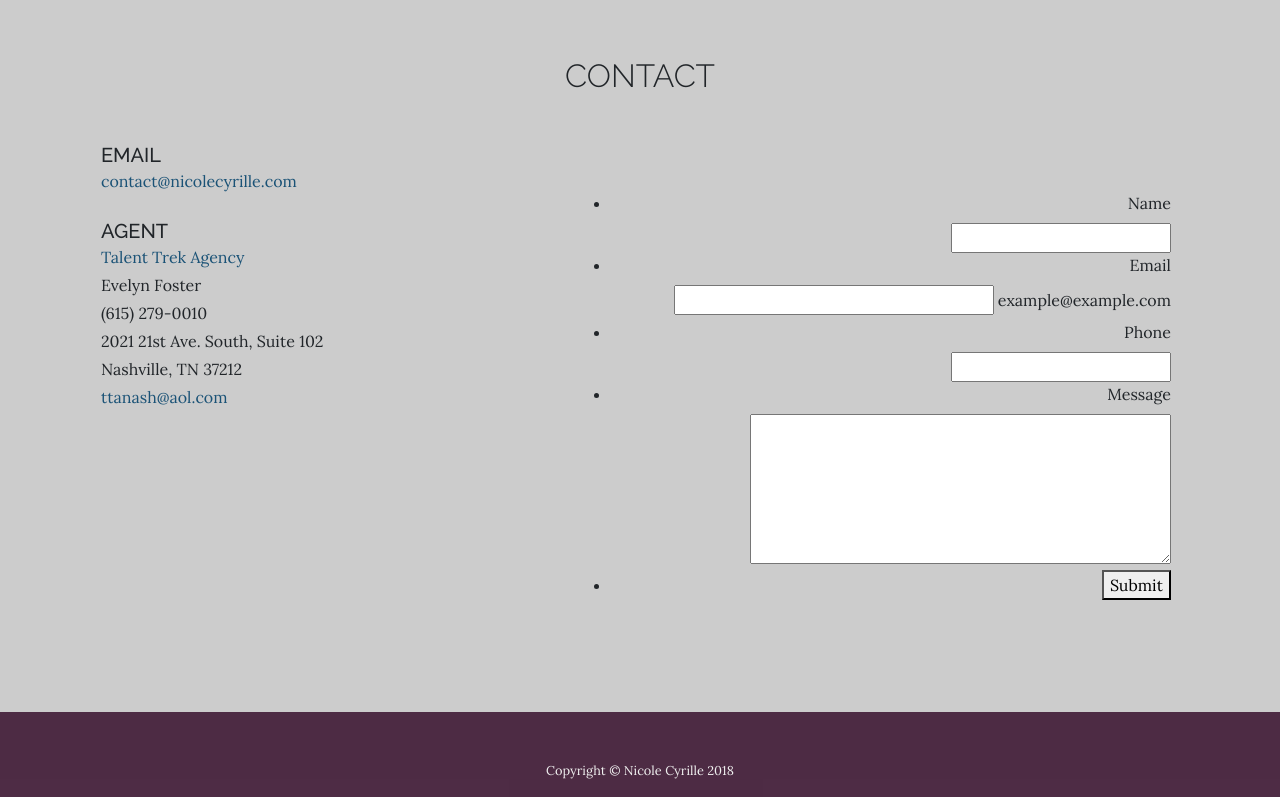
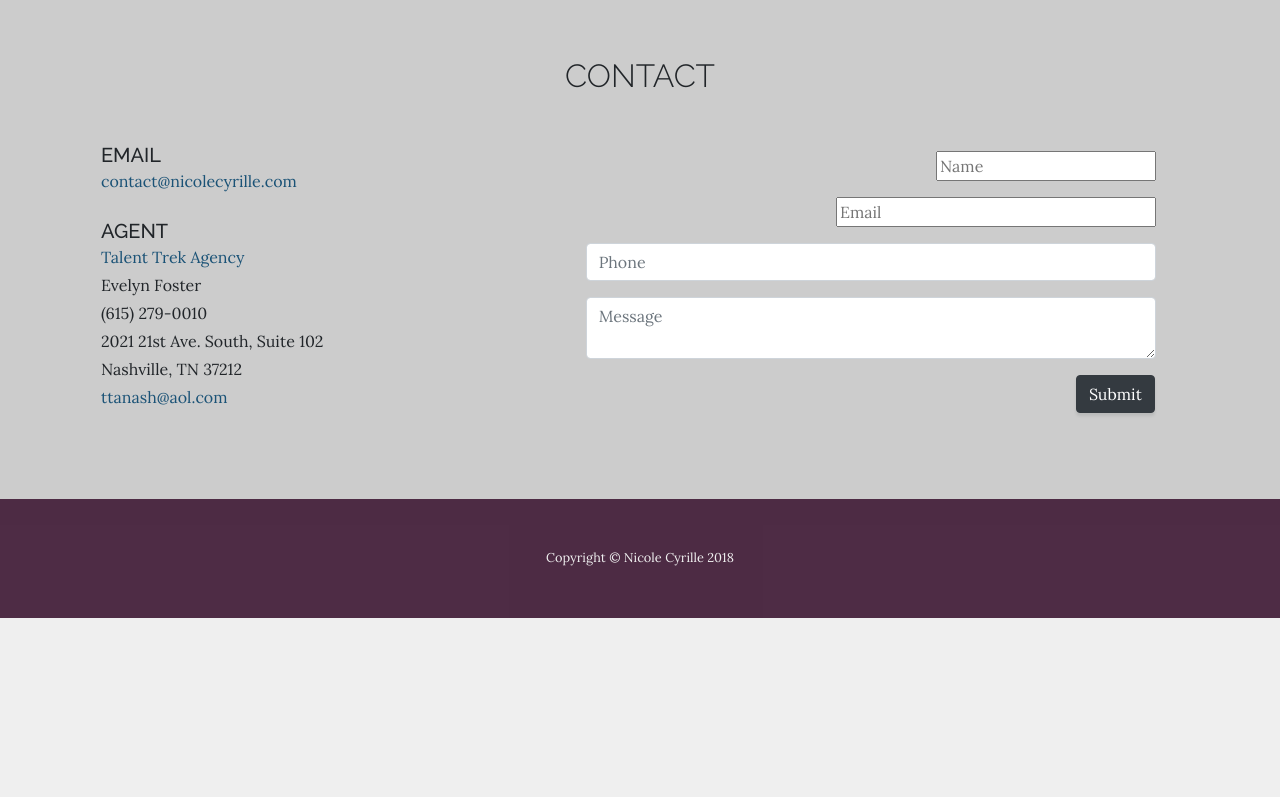
Before and after one commit to jillianannette/Nicole-Cyrille, a website: page index.html in a window 1280 px wide. Shown: the part 746-1543 px from the top of the page. After the commit the page ends 1364 px from the top, so only its background shows below. Drawn offline with Linux system fonts and the light colour scheme; a script that the page names is missing.

Commit message:
Form Edit

```diff
--- a/index.html
+++ b/index.html
@@ -98,7 +98,6 @@
                     JotForm.submitError="jumpToFirstError";
                     /*INIT-END*/
                   });
-
                   JotForm.prepareCalculationsOnTheFly([null,null,{"name":"submit2","qid":"2","text":"Submit","type":"control_button"},null,{"description":"","name":"email","qid":"4","subLabel":"example@example.com","text":"Email","type":"control_email"},null,{"description":"","name":"message","qid":"6","subLabel":"","text":"Message","type":"control_textarea"},{"description":"","name":"name","qid":"7","subLabel":"","text":"Name","type":"control_textbox"},{"description":"","name":"phone","qid":"8","subLabel":"","text":"Phone","type":"control_textbox"}]);
                   setTimeout(function() {
                   JotForm.paymentExtrasOnTheFly([null,null,{"name":"submit2","qid":"2","text":"Submit","type":"control_button"},null,{"description":"","name":"email","qid":"4","subLabel":"example@example.com","text":"Email","type":"control_email"},null,{"description":"","name":"message","qid":"6","subLabel":"","text":"Message","type":"control_textarea"},{"description":"","name":"name","qid":"7","subLabel":"","text":"Name","type":"control_textbox"},{"description":"","name":"phone","qid":"8","subLabel":"","text":"Phone","type":"control_textbox"}]);}, 20);
@@ -106,53 +105,20 @@ JotForm.paymentExtrasOnTheFly([null,null,{"name":"submit2","qid":"2","text":"Sub
 
                   <form class="jotform-form" action="https://submit.jotform.us/submit/80497304207152/" method="post" name="form_80497304207152" id="80497304207152" accept-charset="utf-8">
   <input type="hidden" name="formID" value="80497304207152" />
-  <div class="form-all">
-    <ul class="form-section page-section">
-      <li class="form-line" data-type="control_textbox" id="id_7">
-        <label class="form-label form-label-top form-label-auto" id="label_7" for="input_7"> Name </label>
-        <div id="cid_7" class="form-input-wide">
-          <input type="text" id="input_7" name="q7_name" data-type="input-textbox" class="form-textbox" size="20" value="" data-component="textbox" />
+  <div id="cid_7" class="form-group col-sm-12">
+      <input type="text" id="input_7" name="q7_name" data-type="input-textbox" class="form-textbox" size="20" value="" data-component="textbox" placeholder="Name" required>
   </div>
-      </li>
-      <li class="form-line" data-type="control_email" id="id_4">
-        <label class="form-label form-label-top form-label-auto" id="label_4" for="input_4"> Email </label>
-        <div id="cid_4" class="form-input-wide">
-          <span class="form-sub-label-container" style="vertical-align:top;">
-            <input type="email" id="input_4" name="q4_email" class="form-textbox validate[Email]" size="30" value="" data-component="email" />
-            <label class="form-sub-label" for="input_4" style="min-height:13px;"> example@example.com </label>
-          </span>
+  <div id="cid_4" class="form-group col-sm-12">
+      <input type="email" id="input_4" name="q4_email" class="form-textbox validate[Email]" size="30" value="" data-component="email" placeholder="Email" required>
   </div>
-      </li>
-      <li class="form-line" data-type="control_textbox" id="id_8">
-        <label class="form-label form-label-top form-label-auto" id="label_8" for="input_8"> Phone </label>
-        <div id="cid_8" class="form-input-wide">
-          <input type="text" id="input_8" name="q8_phone" data-type="input-textbox" class="form-textbox" size="20" value="" data-component="textbox" />
+  <div id="cid_8" class="form-group col-md-12">
+      <input id="input_8" name="q8_phone" type="text" class="form-control" placeholder="Phone">
   </div>
-      </li>
-      <li class="form-line" data-type="control_textarea" id="id_6">
-        <label class="form-label form-label-top form-label-auto" id="label_6" for="input_6"> Message </label>
-        <div id="cid_6" class="form-input-wide">
-          <textarea id="input_6" class="form-textarea" name="q6_message" cols="40" rows="6" data-component="textarea"></textarea>
+  <div id="cid_6" class="col-md-12">
+      <textarea id="input_6" name="q6_message" class="form-control" placeholder="Message" required></textarea>
   </div>
-      </li>
-      <li class="form-line" data-type="control_button" id="id_2">
-        <div id="cid_2" class="form-input-wide">
-          <div style="margin-left:156px;" class="form-buttons-wrapper">
-            <button id="input_2" type="submit" class="form-submit-button" data-component="button">
-              Submit
-            </button>
-          </div>
-        </div>
-      </li>
-      <li style="display:none">
-        Should be Empty:
-        <input type="text" name="website" value="" />
-      </li>
-    </ul>
-  </div>
-  <script>
-  JotForm.showJotFormPowered = "new_footer";
-  </script>
+
+  <button class="mt-3 mr-3 btn btn-dark btn-l"  id="input_2" type="submit" class="form-submit-button" data-component="button">Submit</button>
                     <input type="hidden" id="simple_spc" name="simple_spc" value="80497304207152" />
                     <script type="text/javascript">
                     document.getElementById("si" + "mple" + "_spc").value = "80497304207152-80497304207152";
```
Lines whose indentation alone changed are shown as unchanged.
